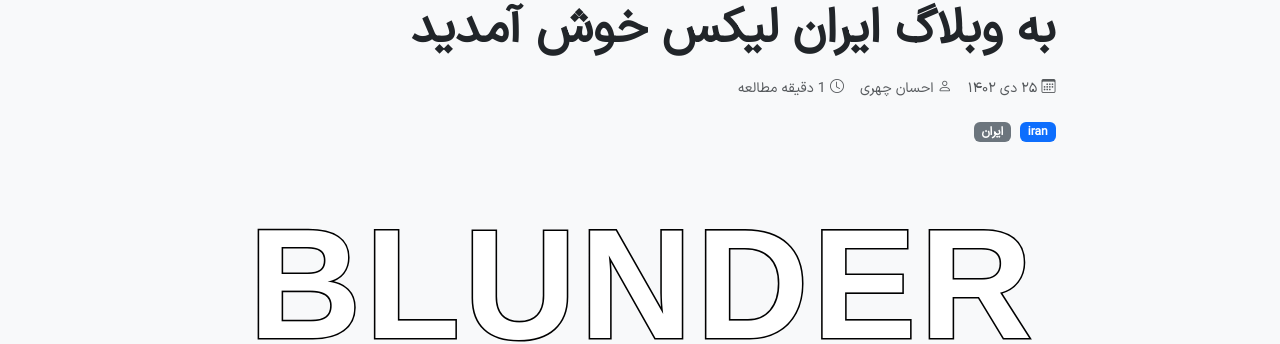
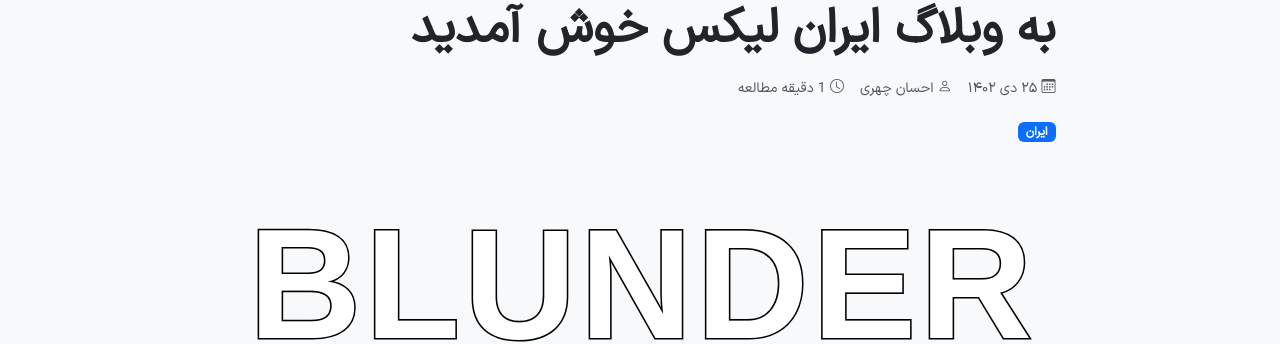
Before and after one commit to iranleaks/iranleaks.github.io, a Jekyll site: the page built from _posts/2026-10-20-1.md, in a window 1280 px wide and 900 px high. Shown: the part 166-510 px from the top of the window. Built offline with Jekyll 4.4.1, drawn with Linux system fonts in a browser that asks for light colours.

Commit message:
Update category rendering in post layout
Refactor category display logic and remove tag display.

```diff
--- a/_layouts/post.html
+++ b/_layouts/post.html
@@ -34,17 +34,12 @@
           <span><i class="bi bi-clock" aria-hidden="true"></i> {{ read_time }} دقیقه مطالعه</span>
         </div>
 
-        {% if page.categories.size > 0 or page.tags.size > 0 %}
+        {% if page.categories.size > 0 %}
         <div class="mb-3">
-          {% for category in page.categories %}
-          <a href="{{ '/' | append: (category | slugify) | append: '/' | relative_url }}"
-             class="badge bg-primary text-decoration-none me-1">{{ category }}</a>
-          {% endfor %}
-          {% for tag in page.tags %}
-          {% unless page.categories contains tag %}
-          <a href="{{ '/' | append: (tag | slugify) | append: '/' | relative_url }}"
-             class="badge bg-secondary text-decoration-none me-1">{{ tag }}</a>
-          {% endunless %}
+          {% for cat_slug in page.categories %}
+          {% assign cat_name = site.data.categories[cat_slug].title | default: cat_slug %}
+          <a href="{{ '/' | append: cat_slug | append: '/' | relative_url }}"
+             class="badge bg-primary text-decoration-none me-1">{{ cat_name }}</a>
           {% endfor %}
         </div>
         {% endif %}
```
